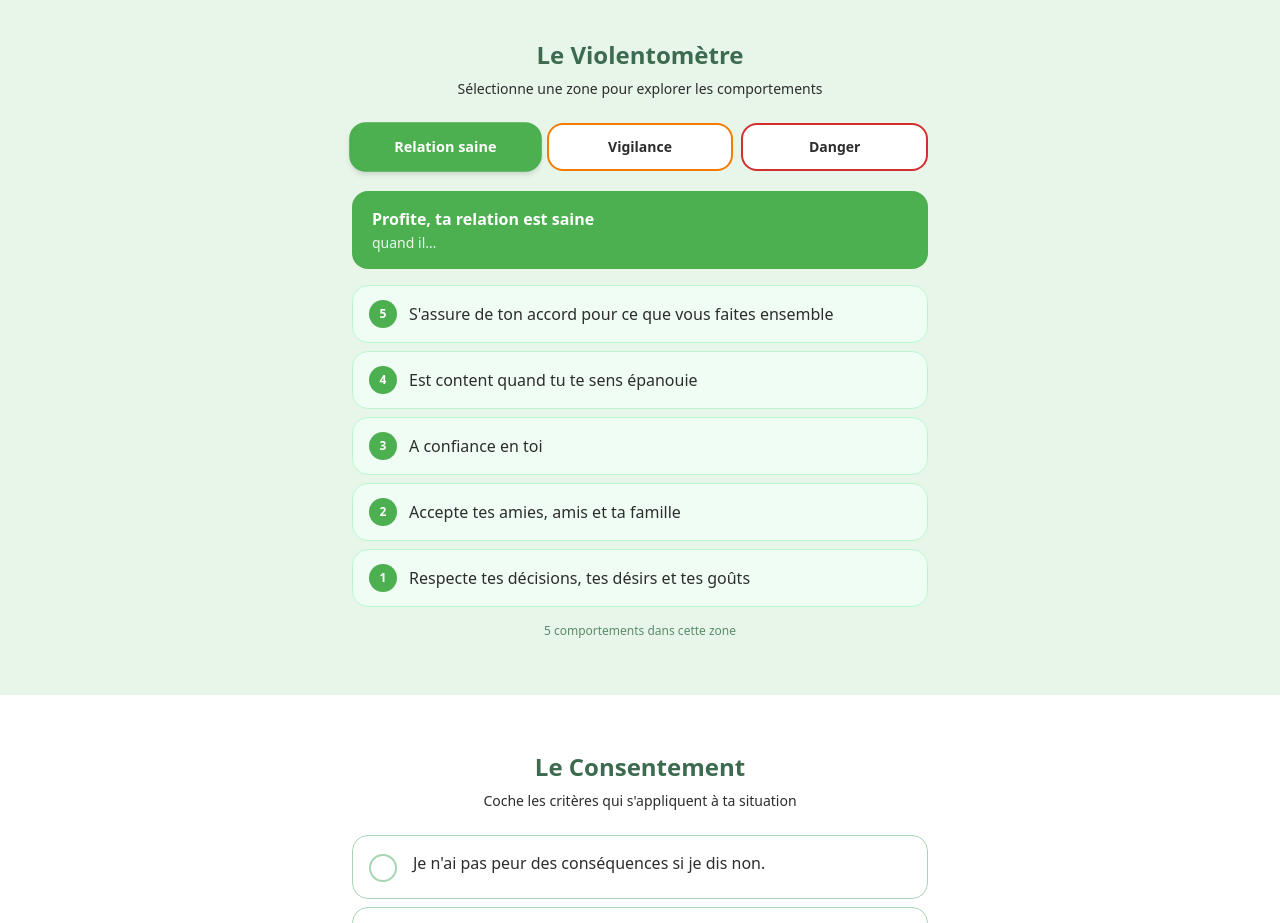
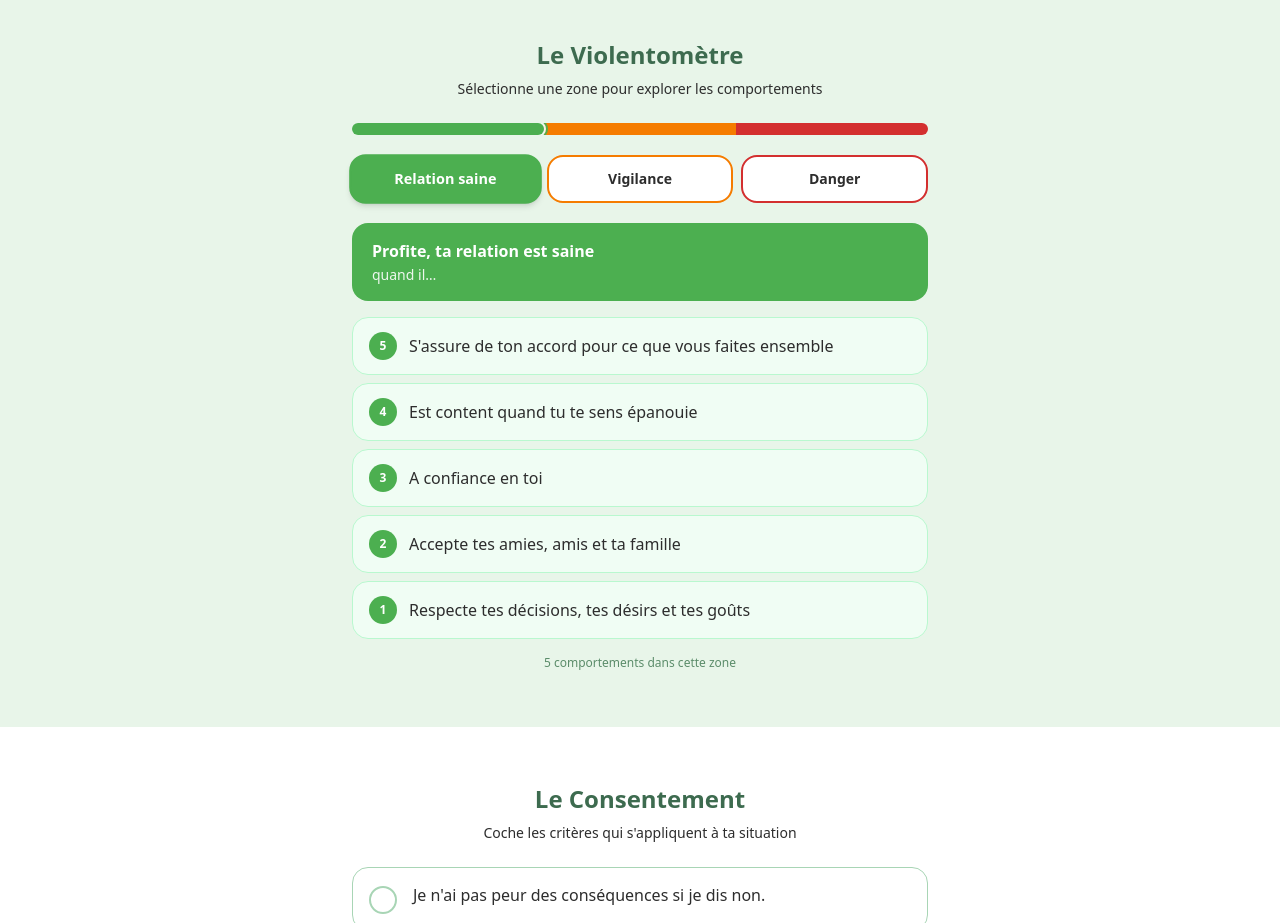
Before and after one commit to peyrentloann/violences-relationnelles, a Next.js app: page / in a window 1280 px wide. Shown: the part 3160-4083 px from the top of the page. Built offline with nearby package versions, Linux system fonts and the light colour scheme.

Commit message:
Violentomètre — barre de progression tricolore
Co-Authored-By: Claude Sonnet 4.6 <noreply@anthropic.com>

```diff
--- a/components/Violentometre.tsx
+++ b/components/Violentometre.tsx
@@ -100,6 +100,28 @@ export default function Violentometre() {
           </p>
         </FadeIn>
 
+        {/* Barre de progression */}
+        <FadeIn delay={80}>
+          <div className="relative h-3 rounded-full bg-white overflow-hidden mb-5 shadow-inner">
+            {/* Fond tricolore fixe */}
+            <div className="absolute inset-0 flex">
+              <div className="flex-1 bg-[#4CAF50]" />
+              <div className="flex-1 bg-[#F57C00]" />
+              <div className="flex-1 bg-[#D32F2F]" />
+            </div>
+            {/* Curseur qui se déplace */}
+            <div
+              className="absolute top-0 h-full w-1/3 transition-all duration-400 rounded-full"
+              style={{
+                left: activeZone === 'vert' ? '0%' : activeZone === 'orange' ? '33.33%' : '66.66%',
+                boxShadow: `0 0 0 2px white, 0 0 0 4px ${zone.color}`,
+                backgroundColor: zone.color,
+                opacity: 0.9,
+              }}
+            />
+          </div>
+        </FadeIn>
+
         {/* Tabs zones */}
         <FadeIn delay={100}>
         <div className="grid grid-cols-3 gap-2 mb-5">
```
